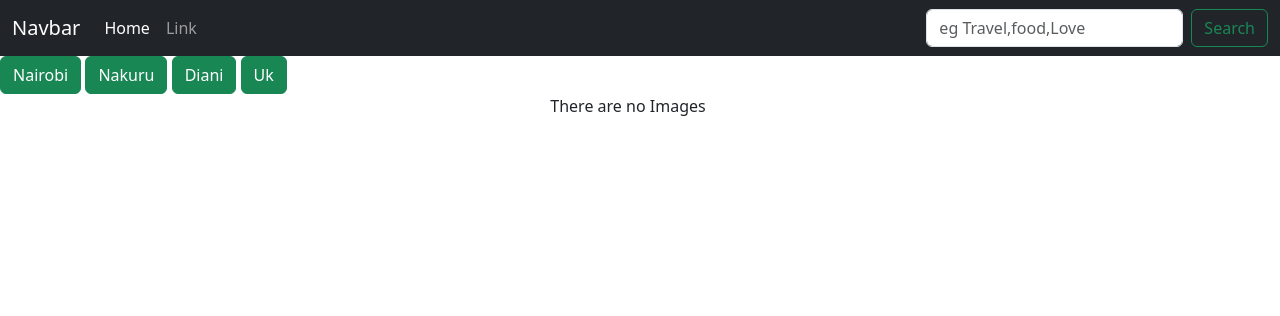
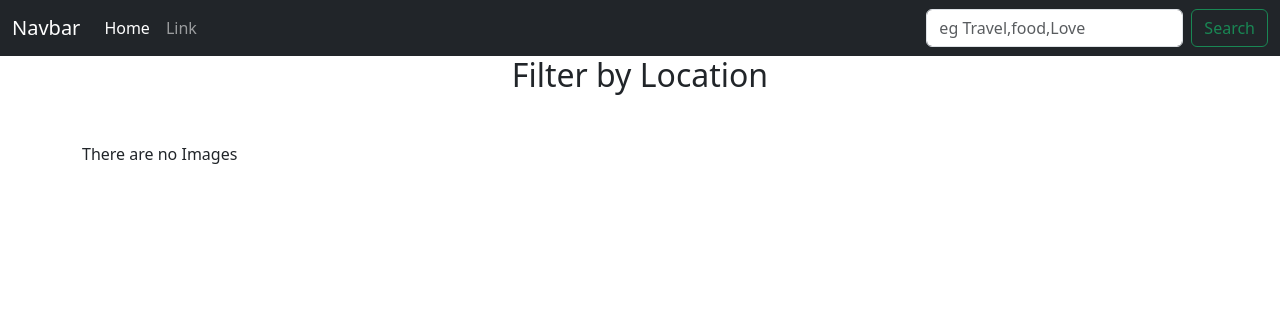
Before and after one commit to GraceMwende/Photos_Gallery, a Django app: page / in a window 1280 px wide. Shown: the top 316 px of the page. Run offline with Django 4.2, Linux system fonts and the light colour scheme; data that the repository does not hold is empty; some libraries are stand-ins or nearby versions.

Commit message:
add flex

```diff
--- a/pictures/models.py
+++ b/pictures/models.py
@@ -25,6 +25,11 @@ class Location(models.Model):
 
   def delete_location(self):
     self.delete()
+
+  @classmethod
+  def display_locations(cls):
+    locs = cls.objects.all()
+    return locs
 
 class Image(models.Model):
   image = models.ImageField(upload_to='images/',null=False)
--- a/pictures/templates/all.html
+++ b/pictures/templates/all.html
@@ -4,22 +4,24 @@
 {{block.super}}
 <!-- {{img.img_name}}
 <img src="{{img.image.url}}" alt=""> -->
-<button type="button" class="btn btn-success">Nairobi</button>
-<button type="button" class="btn btn-success">Nakuru</button>
-<button type="button" class="btn btn-success">Diani</button>
-<button type="button" class="btn btn-success">Uk</button>
-<div class="container">
-  <div class="row">
+<div class="container text-center mb-5">
+  <h2 class="card-title">Filter by Location</h2>
+  {% for location in locations %}
+  <!-- <a href="{% url 'location' location.id}"><button class="btn btn-warning">{{location.loc_name}}</button></a> -->
+  <a href="location/{{location.id}}"><button class="btn btn-warning">{{location.loc_name}}</button></a>
+  {% endfor %}
+</div>
+
+<div class="container d-flex flex-wrap">
   {% for img in images %}
-    <div class="col-xs-4 col-sm-4 col-md-4 col-lg-4">
+  <div class="col-4">
     <div class="card">
-        <img src="{{img.image.url}}" class="card-img-top" alt="{{img.img_name}}">
+      <img src="{{img.image.url}}" class="img-fluid" alt="{{img.img_name}}">
       <div class="card-body">
         <h5 class="card-title">{{img.img_name}}</h5>
         <button type="button" class="btn btn-warning" data-bs-toggle="modal"
           data-bs-target="#exampleModal{{img.id}}">View
           Details</button>
-        </div>
       </div>
     </div>
   </div>
@@ -46,13 +48,13 @@
       </div>
     </div>
   </div>
-</div>
 
   {% empty %}
   <div class="row">
     <div class="text-center">There are no Images</div>
 
   </div>
+
   {% endfor %}
-
+</div>
 {% endblock %}
--- a/pictures/templates/location.html
+++ b/pictures/templates/location.html
@@ -2,6 +2,6 @@
 
 {% block content %}
 {{block.super}}
-{{location.image}}
+<img src="{{location.image.url}}" alt="{{location.img_name}}">
 {{location.img_name}}
 {% endblock %}
--- a/pictures/templates/search.html
+++ b/pictures/templates/search.html
@@ -12,11 +12,13 @@
     {% endif %}
   </div>
 
-  <div class="row">
+  <div class="container d-flex flex-wrap">
       {% if categories %}
         {% for category in categories %}
+          <div class="col-6">
               <img src="{{category.image.url}}" alt="">
               <h1>{{category.img_name}}</h1>
+          </div>
         {% endfor%}
       {% endif %}
   </div>
--- a/pictures/urls.py
+++ b/pictures/urls.py
@@ -6,7 +6,7 @@ from django.conf import settings
 urlpatterns = [
   path('',views.all_img, name='all_images'),
   path('search/',views.search_results, name='search_results'),
-  re_path('location/(/d+)',views.search_location,name='location')
+  re_path('location/(\d+)',views.search_locations,name='location')
 ]
 
 if settings.DEBUG:
--- a/pictures/views.py
+++ b/pictures/views.py
@@ -5,7 +5,8 @@ from .models import Location,Category,Image
 
 def all_img(request):
   images = Image.display_images()
-  return render(request, 'all.html',{"images":images,})
+  location = Location.display_locations()
+  return render(request, 'all.html',{"images":images,"locations":location})
 
 def image(request,image_id):
   try:
@@ -28,6 +29,13 @@ def search_results(request):
     message = "You have searched for any item"
     return render(request, 'search.html',{'message':message})
 
-def search_location(request,location):
+def search_locations(request,location):
   loc = Image.filter_by_location(location)
   return render(request, 'location.html',{'location':loc})
+
+# def search_location(request,location_id):
+#   try:
+#     location = Location.objects.get(id=location_id)
+#   except DoesNotExist:
+#     raise Http404()
+#   return render(request, 'location.html',{'location':location})
```
Lines whose indentation alone changed are shown as unchanged.
